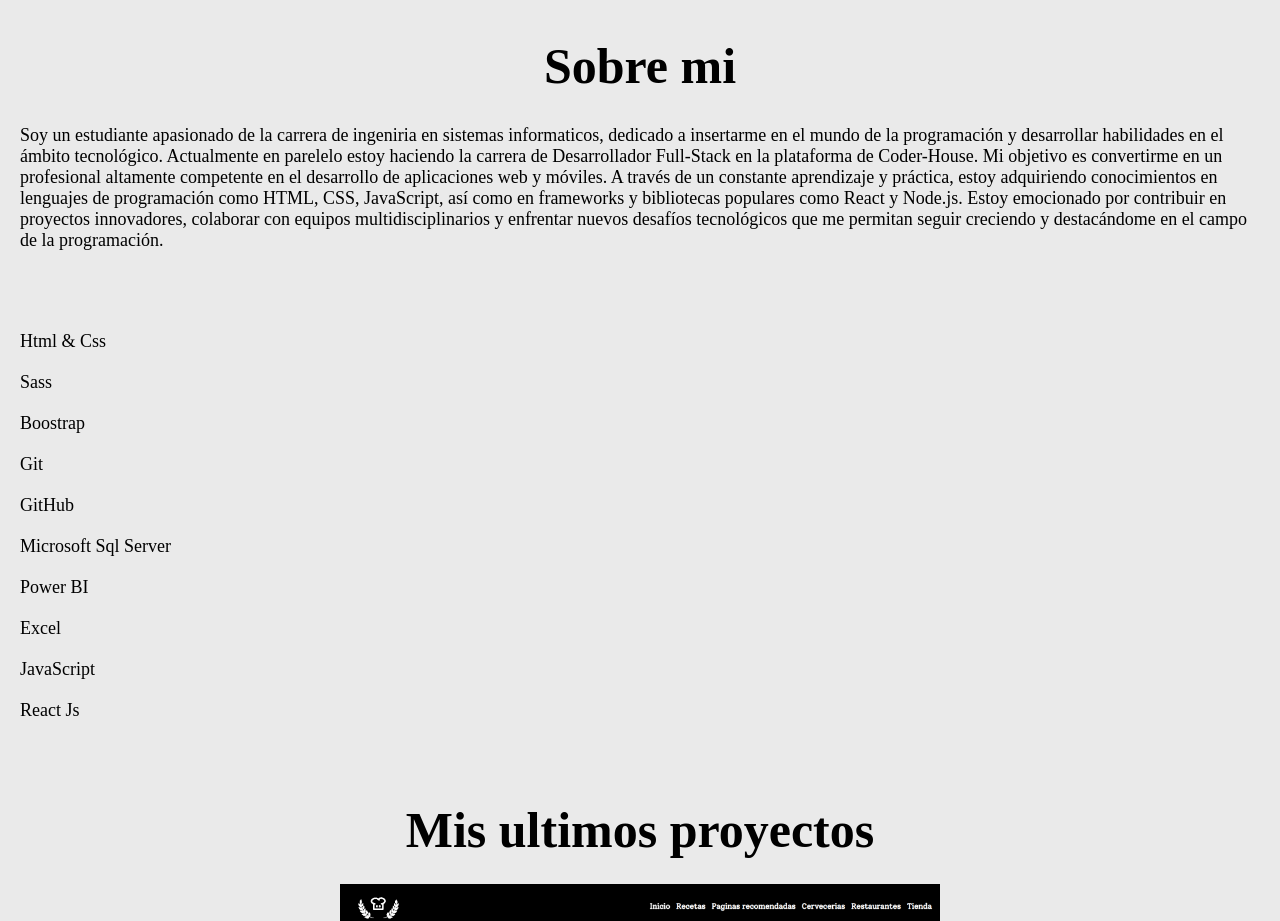
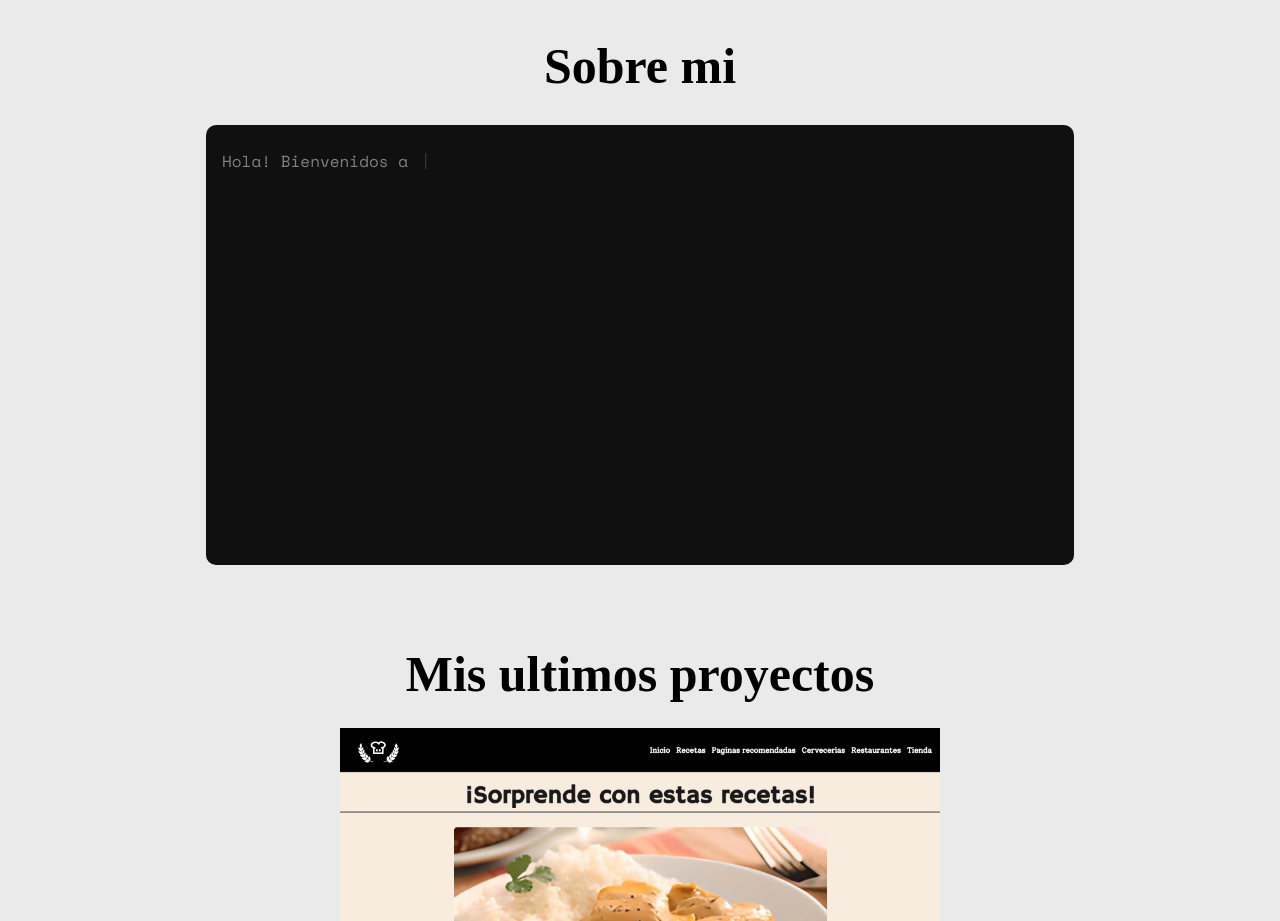
Before and after one commit to BrianSilvero/Portfolio-BrianSilvero, a React (Vite) app: page / in a window 1280 px wide. Shown: the part 740-1661 px from the top of the page. Built offline with nearby package versions, Linux system fonts and the light colour scheme.

Commit message:
Tercer commit

```diff
--- a/package.json
+++ b/package.json
@@ -15,6 +15,7 @@
     "react-anchor-link-smooth-scroll": "^1.0.12",
     "react-dom": "^18.2.0",
     "react-router-dom": "^6.22.3",
+    "react-simple-typewriter": "^5.0.1",
     "sweetalert": "^2.1.2",
     "sweetalert2": "^11.10.8"
   },
--- a/src/components/about/About.css
+++ b/src/components/about/About.css
@@ -19,19 +19,30 @@
     display: flex;
     flex-direction: column;
     gap: 80px;
-    font-size: 18px;
-    font-weight: 500;
-    .parrafos {
-      display: flex;
-      flex-direction: column;
-      gap: 20px;
-      font-size: 18px;
-      font-weight: 500;
+    padding: 1.5rem 1rem;
+    background: #101010;
+    color: red;
+    font-family: monospace, Arial;
+    width: 70%;
+    min-height: 27.5rem;
+    margin: 0 auto;
+    border-radius: 0.625rem;
+
+    p {
+      font-family: "Space Mono", monospace;
+      color: grey;
+      font-weight: 100;
+      line-height: 1.5;
     }
-    .about-habilidades {
-      display: flex;
-      flex-direction: column;
-      gap: 20px;
+    @keyframes typing {
+      from {
+        width: 0;
+      }
+    }
+    @keyframes blink {
+      50% {
+        border-color: transparent;
+      }
     }
   }
 }
--- a/src/components/about/About.jsx
+++ b/src/components/about/About.jsx
@@ -1,41 +1,24 @@
 import "../about/About.css";
+import {useTypewriter, Cursor} from 'react-simple-typewriter';
 
 const About = () => {
+
+  const [text] = useTypewriter({
+    words: ["Hola! Bienvenidos a mi portfolio. Soy un estudiante apasionado de la carrera de ingeniria en sistemas informaticos, dedicado a insertarme en el mundo de la programación y desarrollar habilidades en el ámbito tecnológico. Actualmente en parelelo estoy haciendo la carrera de Desarrollador Full-Stack en la plataforma de Coder-House. Mi objetivo es convertirme en un profesional altamente competente en el desarrollo de aplicaciones web y móviles. A través de un constante aprendizaje y práctica, estoy adquiriendo conocimientos de programación como HTML, CSS, JavaScript, así como en frameworks y bibliotecas populares como React y Node.js. Estoy emocionado por contribuir en proyectos innovadores, colaborar con equipos multidisciplinarios y enfrentar nuevos desafíos tecnológicos que me permitan seguir creciendo y destacándome en el campo de la programación."],
+    typeSpeed: 40
+
+  });
+
   return (
     <div id="about" className="about">
       <div className="about-titulo">
         <h2>Sobre mi</h2>
       </div>
       <div className="about-seccion">
-        <div className="parrafos">
-          <p>
-            Soy un estudiante apasionado de la carrera de ingeniria en sistemas
-            informaticos, dedicado a insertarme en el mundo de la programación y
-            desarrollar habilidades en el ámbito tecnológico. Actualmente en
-            parelelo estoy haciendo la carrera de Desarrollador Full-Stack en la
-            plataforma de Coder-House. Mi objetivo es convertirme en un
-            profesional altamente competente en el desarrollo de aplicaciones
-            web y móviles. A través de un constante aprendizaje y práctica,
-            estoy adquiriendo conocimientos en lenguajes de programación como
-            HTML, CSS, JavaScript, así como en frameworks y bibliotecas
-            populares como React y Node.js. Estoy emocionado por contribuir en
-            proyectos innovadores, colaborar con equipos multidisciplinarios y
-            enfrentar nuevos desafíos tecnológicos que me permitan seguir
-            creciendo y destacándome en el campo de la programación.
-          </p>
-        </div>
-        <div className="about-habilidades">
-          <p>Html & Css</p>
-          <p>Sass</p>
-          <p>Boostrap</p>
-          <p>Git</p>
-          <p>GitHub</p>
-          <p>Microsoft Sql Server</p>
-          <p>Power BI</p>
-          <p>Excel</p>
-          <p>JavaScript</p>
-          <p>React Js</p>
-        </div>
+        <p>
+         {text}
+          <Cursor cursorColor="#96b3ff" cursorStyle='|'/>
+        </p>
       </div>
     </div>
   );
--- a/src/index.css
+++ b/src/index.css
@@ -1,5 +1,7 @@
 @import url("https://fonts.googleapis.com/css2?family=PT+Serif:ital,wght@0,400;0,700;1,400;1,700&display=swap");
 @import url("https://fonts.googleapis.com/css2?family=Outfit:wght@100..900&display=swap");
+@import url('https://fonts.googleapis.com/css2?family=Outfit:wght@100..900&family=Space+Mono:ital,wght@0,400;0,700;1,400;1,700&display=swap');
+
 * {
   box-sizing: border-box;
   padding: 0;
```
Also changed, not shown: 1 other file (tests, documents, lock files or other folders).
